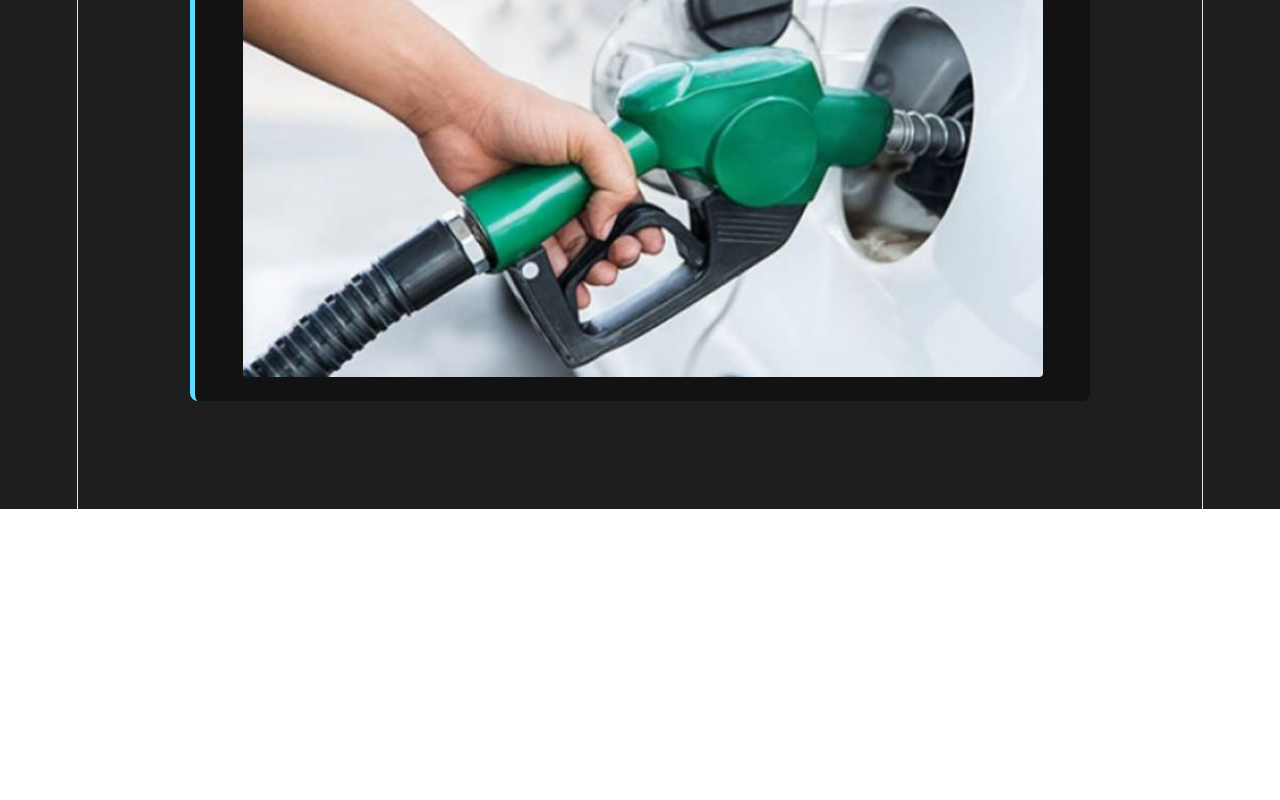
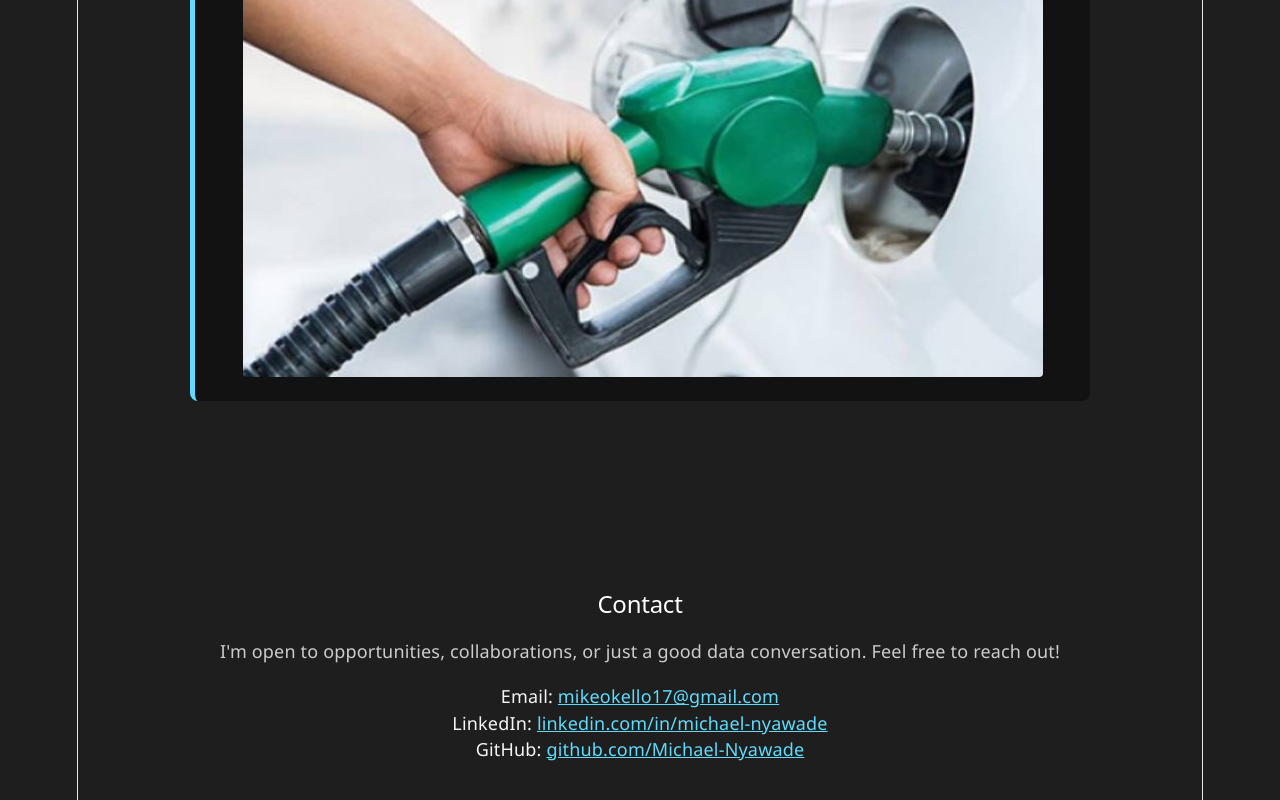
Before and after one commit to Michael-Nyawade/Michael-Nyawade.github.io, a React (Vite) app: page / in a window 1280 px wide. Shown: the part 5252-6052 px from the top of the page. Before the commit the page ends 5761 px from the top, so only its background shows below. Built offline with nearby package versions, Linux system fonts and the light colour scheme.

Commit message:
Added Contact section with email and social links

```diff
--- a/src/App.jsx
+++ b/src/App.jsx
@@ -3,6 +3,7 @@ import About from "./sections/About";
 import Experience from "./sections/Experience";
 import Skills from "./sections/Skills";
 import Projects from "./sections/Projects";
+import Contact from "./sections/Contact";
 import Container from "./components/Container";
 
 function App() {
@@ -13,6 +14,7 @@ function App() {
       <Experience />
       <Skills />
       <Projects />
+      <Contact />
     </Container>
   );
 }
--- /dev/null
+++ b/src/sections/Contact.jsx
@@ -0,0 +1,45 @@
+export default function Contact() {
+  return (
+    <section>
+      <h2>Contact</h2>
+      <p style={{ marginTop: "1rem", lineHeight: 1.6 }}>
+        I'm open to opportunities, collaborations, or just a good data conversation.
+        Feel free to reach out!
+      </p>
+
+      <ul style={{ marginTop: "1rem", listStyle: "none", paddingLeft: 0 }}>
+        <li>
+          Email:{" "}
+          <a
+            href="mailto:mikeokello17@gmail.com"
+            style={{ color: "var(--accent-color)" }}
+          >
+            mikeokello17@gmail.com
+          </a>
+        </li>
+        <li>
+          LinkedIn:{" "}
+          <a
+            href="https://www.linkedin.com/in/michael-nyawade-9a02b5276/"
+            target="_blank"
+            rel="noopener noreferrer"
+            style={{ color: "var(--accent-color)" }}
+          >
+            linkedin.com/in/michael-nyawade
+          </a>
+        </li>
+        <li>
+          GitHub:{" "}
+          <a
+            href="https://github.com/Michael-Nyawade"
+            target="_blank"
+            rel="noopener noreferrer"
+            style={{ color: "var(--accent-color)" }}
+          >
+            github.com/Michael-Nyawade
+          </a>
+        </li>
+      </ul>
+    </section>
+  );
+}
```
